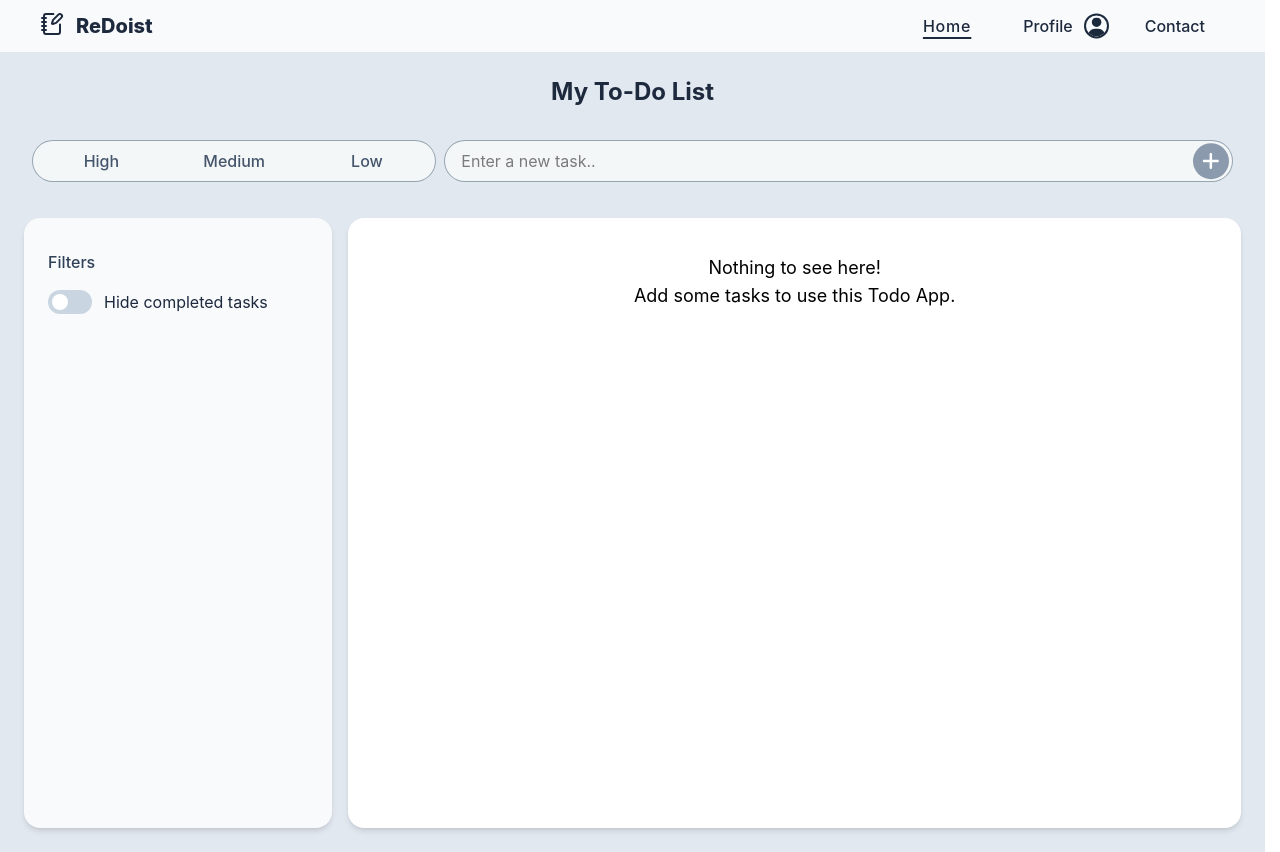
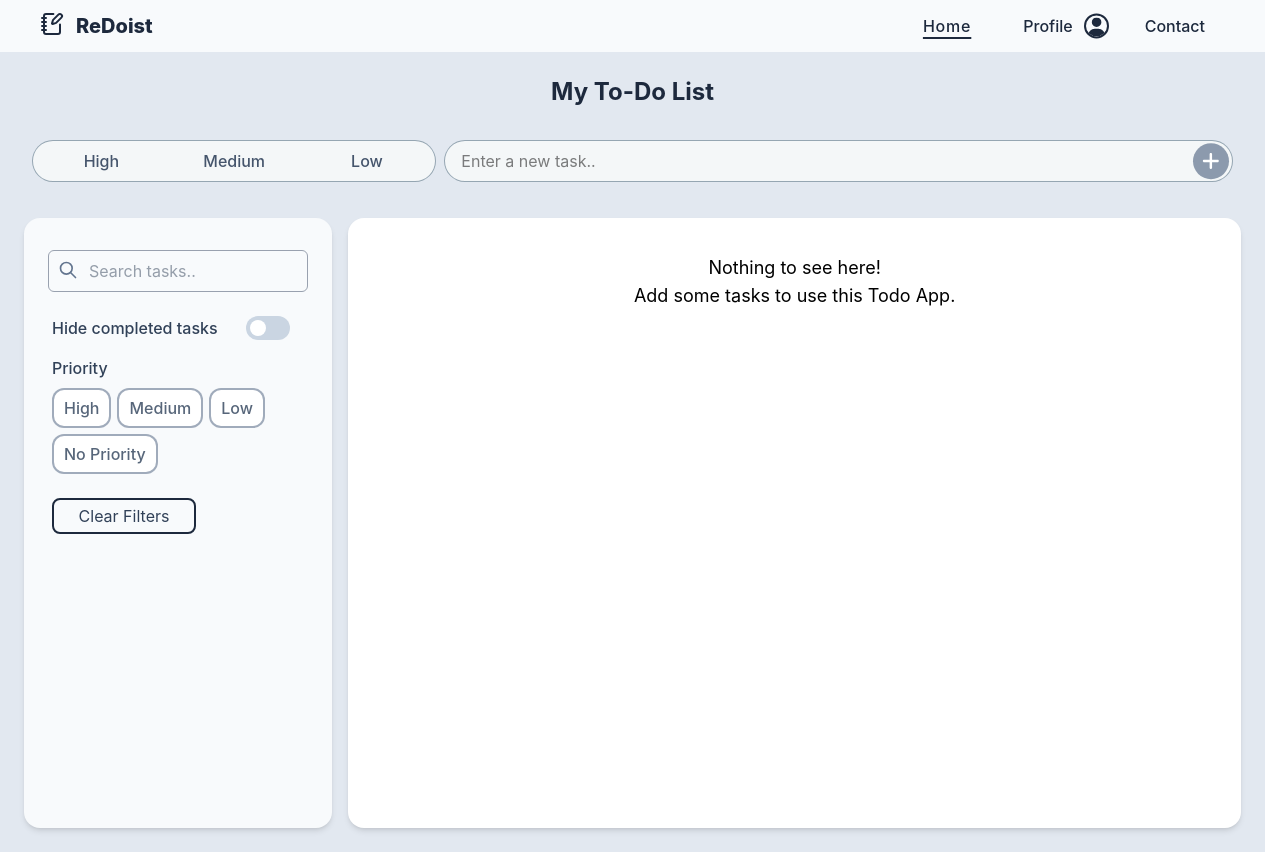
Before and after one commit to verinak/react-todo-app, a React (Vite) app: page /react-todo-app/home in a window 1280 px wide. Built offline with nearby package versions, Linux system fonts and the light colour scheme.

Commit message:
feat(Filters): update filters layout to add new filters

```diff
--- a/src/components/Filters.jsx
+++ b/src/components/Filters.jsx
@@ -1,9 +1,12 @@
 import React, { useState } from "react";
-import { TbFilter, TbFilterX } from "react-icons/tb";
+import { TbFilter, TbFilterX, TbFilterUp, TbFilterDown } from "react-icons/tb";
 import { MdOutlineKeyboardArrowDown, MdOutlineKeyboardArrowUp } from "react-icons/md";
+import { ImSearch } from "react-icons/im";
+import { TbSearch } from "react-icons/tb";
+import { LiaSearchSolid } from "react-icons/lia";
 
 function Filters({ filters, sendFitlers }) {
-    const [hideFilters, setHideFilters] = useState(false);
+    const [hideFilters, setHideFilters] = useState(true);
 
     // const [filters, setFilters] = useState({
     //     hideCompleted: false,
@@ -29,28 +32,47 @@ function Filters({ filters, sendFitlers }) {
     };
 
     return (
-        <div className="bg-slate-50 md:min-w-1/4 px-6 py-4 md:py-8 m-2 rounded-2xl text-sm md:text-base shadow-md">
+        <div
+            className="bg-slate-50 md:w-70 md:min-w-1/4 md:max-w-1/2 px-6 py-4 md:py-8 m-2 rounded-2xl text-sm
+                md:text-base shadow-md text-slate-700"
+        >
             <div className="flex">
-                <p className="flex-1 font-medium text-slate-700">Filters</p>
-                <button className="md:hidden" type="button" onClick={toggleFiltersMenu}>
-                    {hideFilters ? (
-                        <MdOutlineKeyboardArrowDown className="size-5 text-slate-700" />
-                    ) : (
-                        <MdOutlineKeyboardArrowUp className="size-5 text-slate-700" />
-                    )}
+                {/* <p className="flex-1 font-bold text-base md:text-lg">Filters</p> */}
+                <div className="flex-1 relative">
+                    <TbSearch
+                        className="text-slate-500 size-5 absolute start-0 top-0 transform translate-y-1/2
+                            translate-x-1/2"
+                    />
+
+                    <input
+                        className="w-full pl-10 px-2 py-2 border border-gray-400 rounded-md focus:ring-slate-500
+                            focus:outline-slate-500"
+                        type="text"
+                        name="search"
+                        placeholder="Search tasks.."
+                    />
+                </div>
+                <button className="md:hidden relative ml-4" type="button" onClick={toggleFiltersMenu}>
+                    {hideFilters ? <TbFilterDown className="size-5" /> : <TbFilterUp className="size-5" />}
                 </button>
             </div>
 
+            {/* filters menu eli byet3emelaha show/hide */}
             <div
-                className={`transition-all duration-600 linear h-fit overflow-hidden
-                    ${hideFilters ? "max-h-0" : "max-h-100"}`}
+                className={`transition-all linear h-fit overflow-hidden px-1
+                    ${hideFilters ? "max-h-0 duration-600" : "max-h-100 duration-900 "} md:max-h-full`}
             >
-                <div className="my-4 space-y-2">
+                {/* m3raf4 bsara7a leh w howa bye2fel abta2 mn w howa byefta7 fa ana lafa2taha */}
+                <div className="mt-6 space-y-4">
+                    {/* hide completed checkbox */}
                     <label className="flex items-center gap-3 cursor-pointer">
+                        <span className="font-medium me-4">Hide completed tasks</span>
+
                         <div className="relative">
                             <input
                                 type="checkbox"
                                 className="peer sr-only"
+                                // checked={filters.hideCompleted}
                                 onChange={(event) => handleFilterChange("hideCompleted", event.target.checked)}
                             />
 
@@ -61,10 +83,53 @@ function Filters({ filters, sendFitlers }) {
                                     peer-checked:translate-x-5"
                             ></div>
                         </div>
+                    </label>
+                    <div className="">
+                        <p className="font-medium mb-2">Priority</p>
+                        <div className="flex flex-wrap gap-1.5">
+                            <label
+                                className="text-center py-1.5 px-2.5 font-medium rounded-xl border-2 border-slate-500/60
+                                    text-slate-600/90 bg-white has-[input:checked]:border-red-700/50
+                                    has-[input:checked]:text-black/80 has-[input:checked]:bg-red-100/60 cursor-pointer
+                                    transition-all ease-in duration-100"
+                            >
+                                <input className="hidden" type="checkbox" name="priorityCheck" value="high" />
+                                <span className="">High</span>
+                            </label>
+                            <label
+                                className="text-center py-1.5 px-2.5 font-medium rounded-xl border-2 border-slate-500/60
+                                    text-slate-600/90 bg-white has-[input:checked]:border-yellow-700/50
+                                    has-[input:checked]:text-black/80 has-[input:checked]:bg-yellow-100/60
+                                    cursor-pointer transition-all ease-in duration-100"
+                            >
+                                <input className="hidden" type="checkbox" name="priorityCheck" value="medium" />
+                                <span className="">Medium</span>
+                            </label>
+                            <label
+                                className="text-center py-1.5 px-2.5 font-medium rounded-xl border-2 border-slate-500/60
+                                    text-slate-600/90 bg-white has-[input:checked]:border-lime-700/50
+                                    has-[input:checked]:text-black/80 has-[input:checked]:bg-lime-100/60 cursor-pointer
+                                    transition-all ease-in duration-100"
+                            >
+                                <input className="hidden" type="checkbox" name="priorityCheck" value="low" />
+                                <span className="">Low</span>
+                            </label>
+                            <label
+                                className="text-center py-1.5 px-2.5 font-medium rounded-xl border-2 border-slate-500/60
+                                    text-slate-600/90 bg-white has-[input:checked]:border-gray-700/50
+                                    has-[input:checked]:text-black/80 has-[input:checked]:bg-gray-100/60 cursor-pointer
+                                    transition-all ease-in duration-100"
+                            >
+                                <input className="hidden" type="checkbox" name="priorityCheck" value="none" />
+                                <span className="">No Priority</span>
+                            </label>
+                        </div>
+                    </div>
+                </div>
 
-                        <span className="text-slate-800">Hide completed tasks</span>
-                    </label>
-                </div>
+                <button className="mt-6 px-2 py-1 rounded-lg border-2 border-slate-800 w-36 hover:bg-slate-100">
+                    Clear Filters
+                </button>
             </div>
 
             {/* todo: reset filters button */}
```
